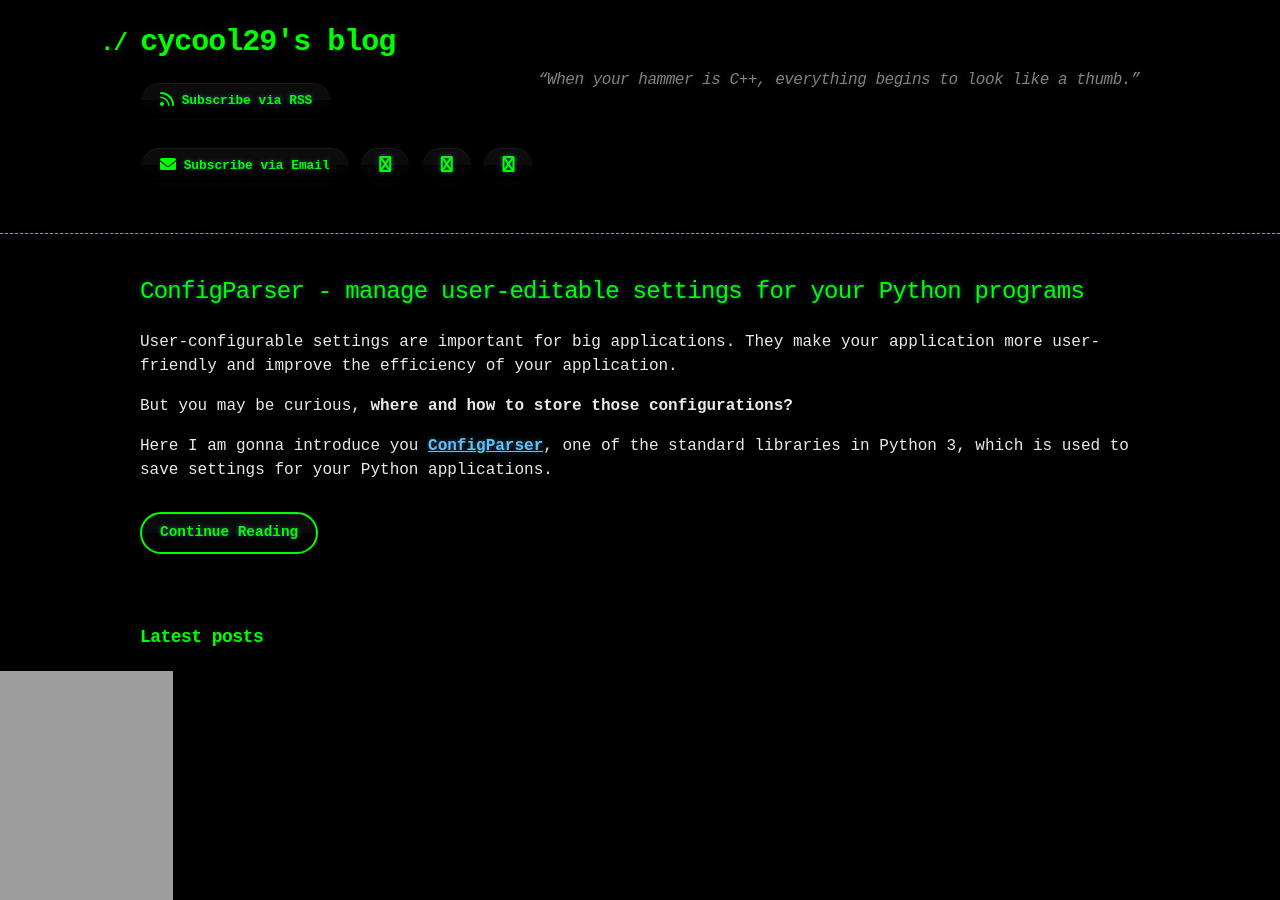
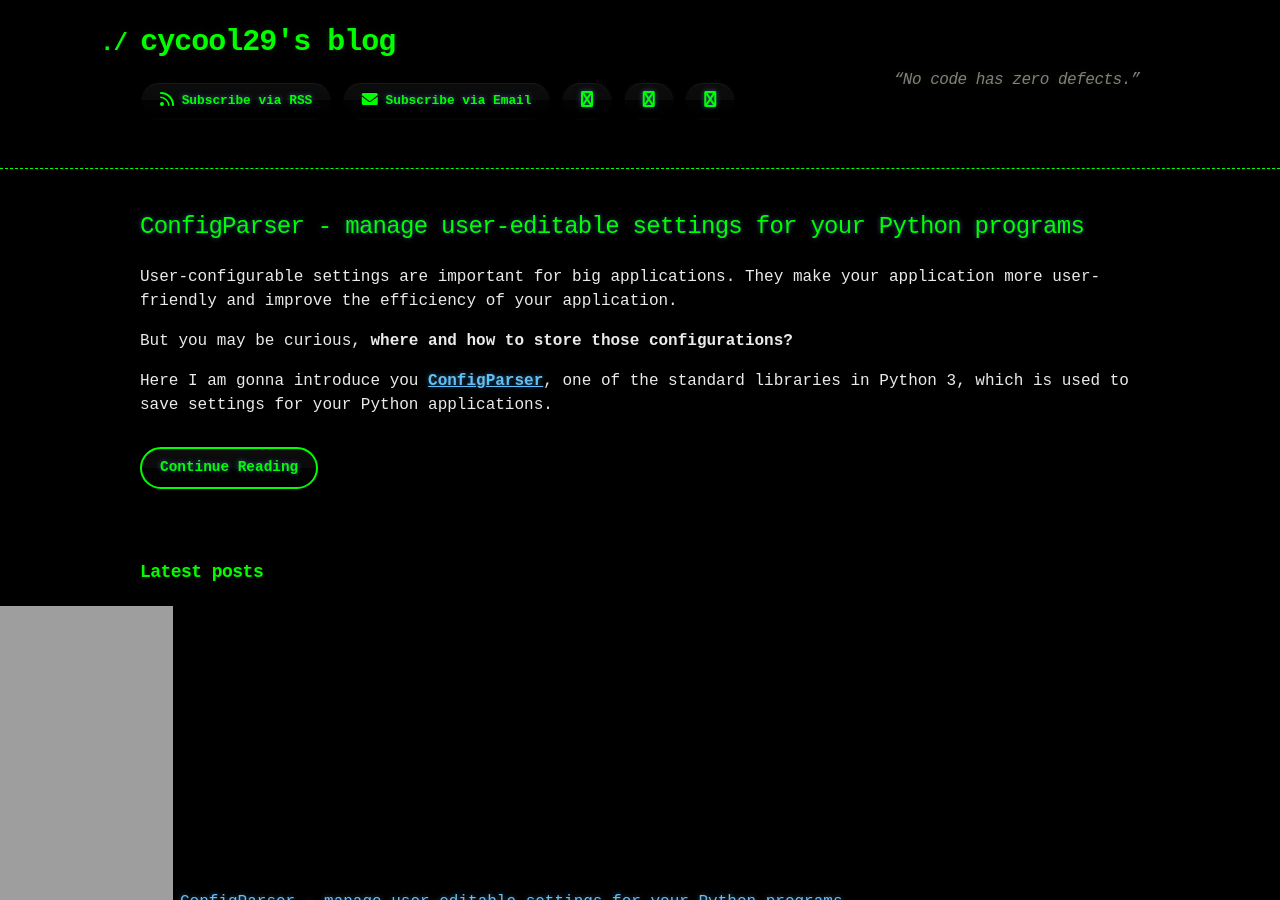
Before and after one commit to cycool29/cycool29.github.io, a Jekyll site: the page built from index.md, in a window 1280 px wide and 900 px high. Built offline with Jekyll 4.4.1, drawn with Linux system fonts in a browser that asks for light colours; a style sheet for code colours, icons or effects is not loaded.

Commit message:
Update quotes

```diff
--- a/_config.yml
+++ b/_config.yml
@@ -1,5 +1,5 @@
 title: cycool29's blog
-description: "“When your hammer is C++, everything begins to look like a thumb.” "
+description: "“No code has zero defects.” "
 bio: A high school student. Intermediate in Python, Git, Bash. Learning JavaScript. He/Him. "
 author: cycool29
 url: https://cycool29.github.io
```
